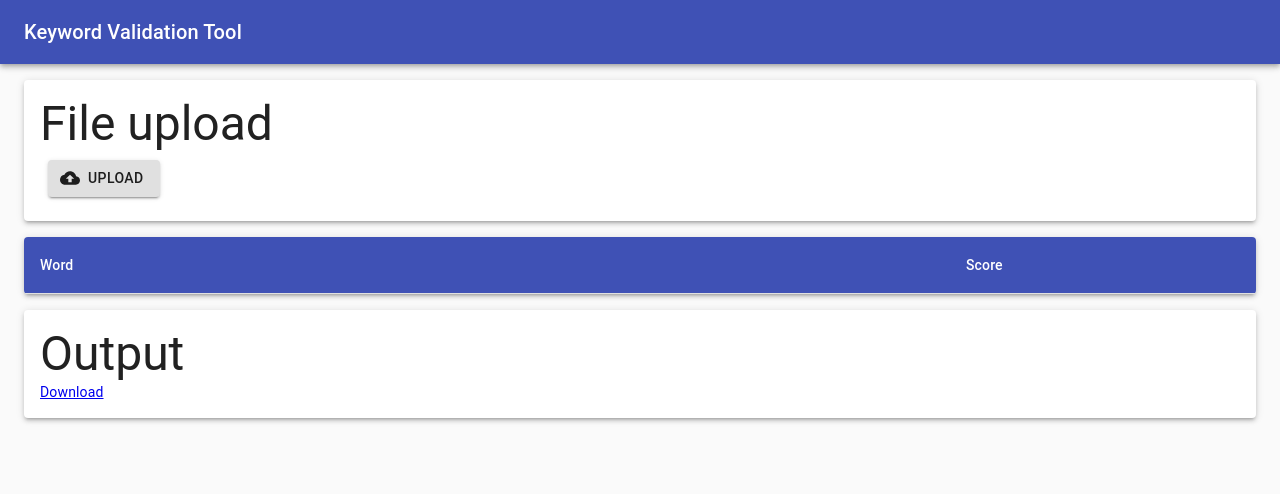
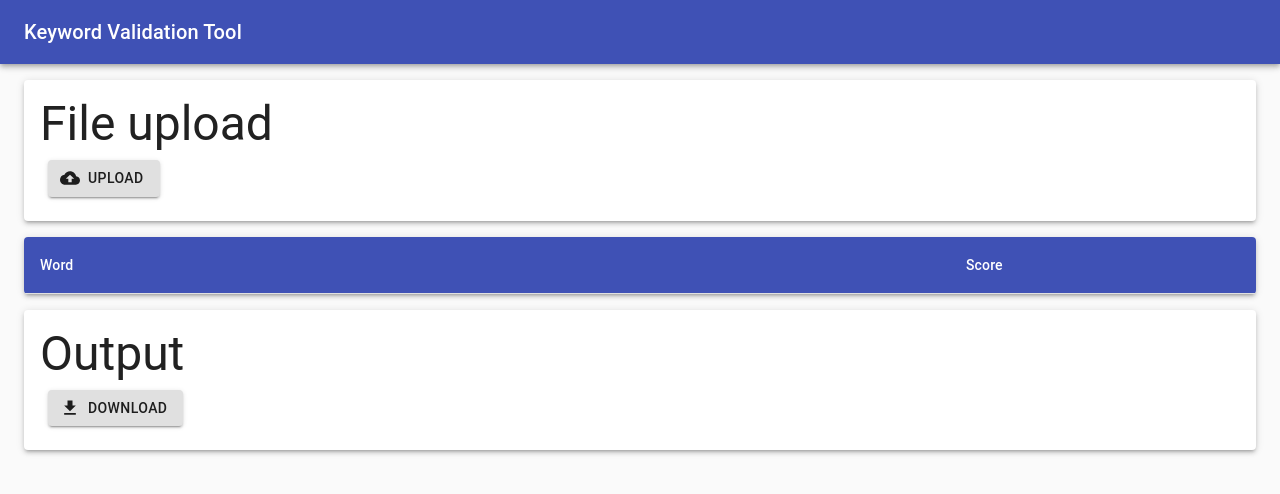
Before and after one commit to paulcacheux/keyword_validation_tool, a React (Create React App) app: page / in a window 1280 px wide. Shown: the top 494 px of the page. Built offline with nearby package versions, Linux system fonts and the light colour scheme.

Commit message:
Better download button

```diff
--- /dev/null
+++ b/src/components/DownloadButton.tsx
@@ -0,0 +1,39 @@
+import React from 'react';
+import { makeStyles, Button } from '@material-ui/core';
+import GetAppIcon from '@material-ui/icons/GetApp';
+
+const useStyles = makeStyles(theme => ({
+    button: {
+        margin: theme.spacing(1),
+    },
+    fileInput: {
+        display: 'none',
+    },
+}));
+
+interface DownloadButtonProps {
+    fileName: string;
+    data: string;
+}
+
+export const DownloadButton: React.FC<DownloadButtonProps> = ({ fileName, data }) => {
+    const classes = useStyles();
+
+    const hrefData = 'data:text/plain;charset=utf-8,' + data;
+
+    return (
+        <>
+            <Button
+                variant="contained"
+                component="a"
+                color="default"
+                download={fileName}
+                href={hrefData}
+                className={classes.button}
+                startIcon={<GetAppIcon />}
+            >
+                Download
+            </Button>
+        </>
+    );
+};
--- a/src/components/OutputBox.tsx
+++ b/src/components/OutputBox.tsx
@@ -2,6 +2,7 @@ import React from 'react';
 import { useSelector } from 'react-redux';
 import { State } from '../state/types';
 import { Paper, makeStyles, Typography } from '@material-ui/core';
+import { DownloadButton } from './DownloadButton';
 
 const useStyles = makeStyles(theme => ({
     root: {
@@ -22,14 +23,10 @@ export const OutputBox: React.FC = () => {
         }
     }
 
-    const data = 'data:text/plain;charset=utf-8,' + JSON.stringify(result);
-
     return (
         <Paper elevation={3} className={classes.root}>
             <Typography variant="h3">Output</Typography>
-            <a download="output.json" href={data}>
-                Download
-            </a>
+            <DownloadButton fileName="output.json" data={JSON.stringify(result)} />
         </Paper>
     );
 };
```
